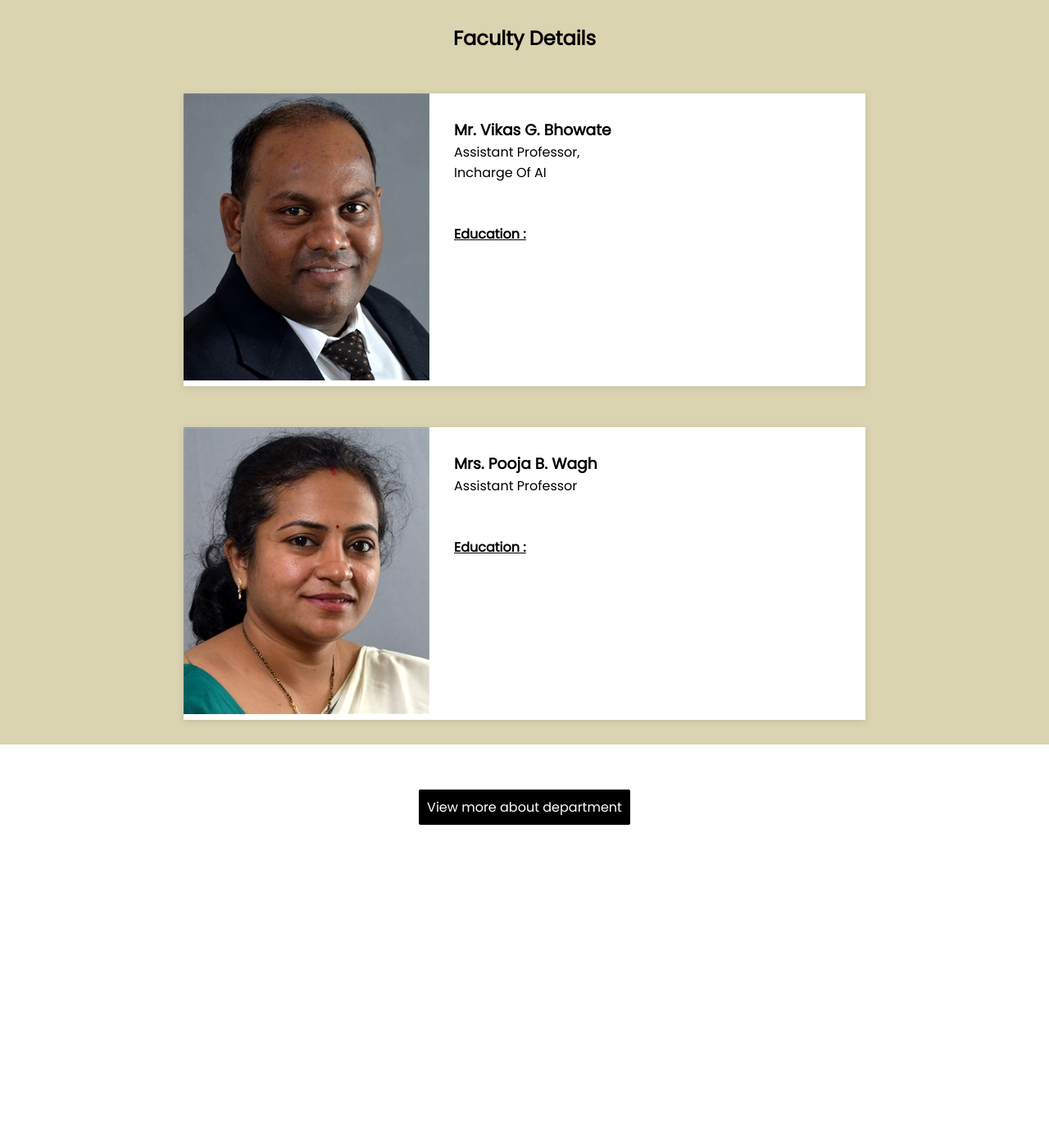
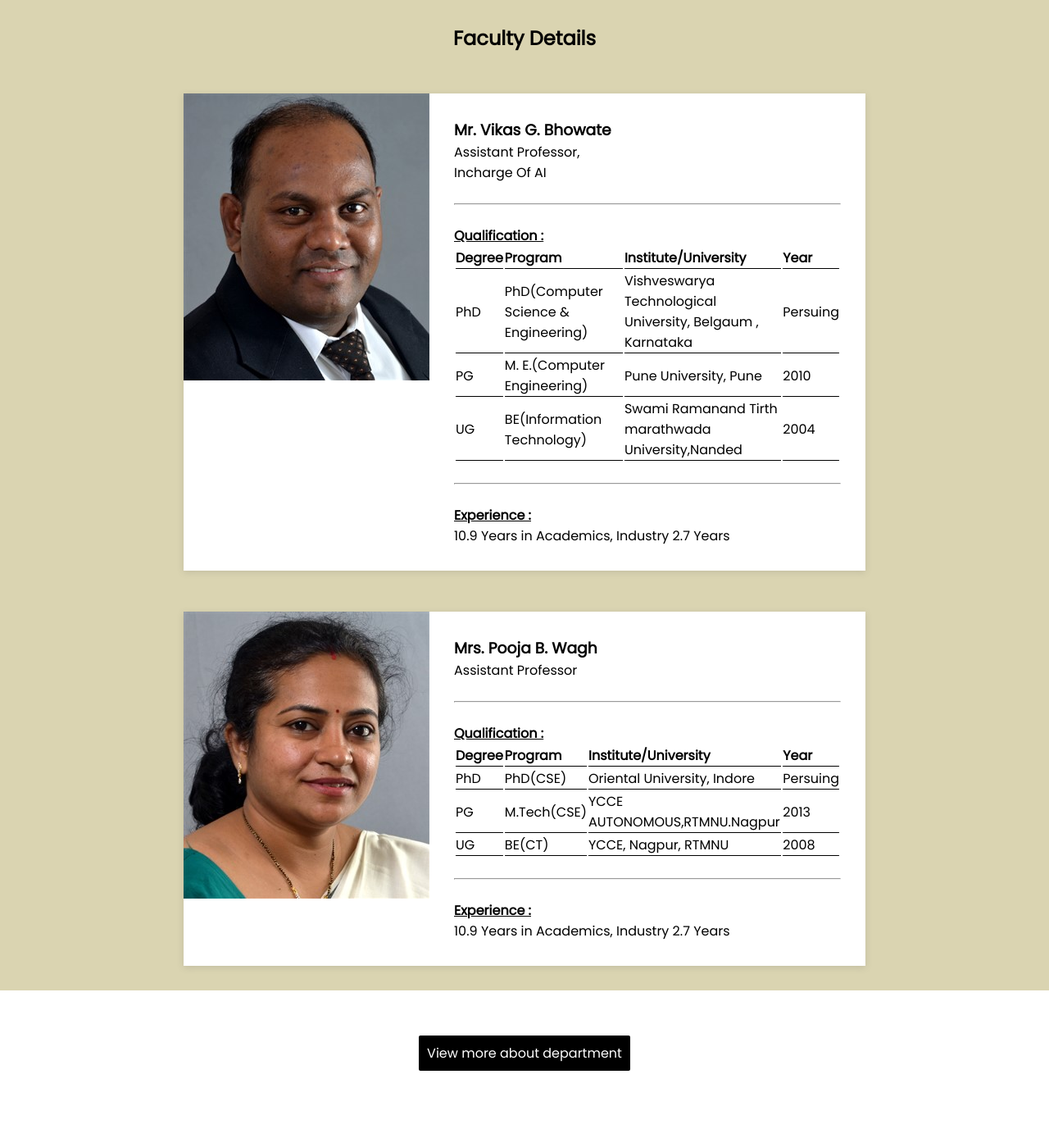
Before and after one commit to anveshdange/AIEvent, a Django app: page /about-ai/ in a window 1280 px wide. Shown: the part 1071-2459 px from the top of the page at 82% size. Run offline with Django 4.2, Linux system fonts and the light colour scheme.

Commit message:
update all

```diff
--- a/AIevent/AIverse/static/css/about_dept.css
+++ b/AIevent/AIverse/static/css/about_dept.css
@@ -229,6 +229,18 @@ body{
     text-decoration: none;
 }
 
+table{
+    width: 100%;
+}
+
+th{
+    text-align: left;
+}
+
+th, td {
+	border-bottom: 1px solid black;
+}
+
 @media screen and (max-width:1005px){
 
     .ourvision,.ourmission{
@@ -286,5 +298,9 @@ body{
         width: 25rem;
     }
 
+    .faculty{
+        overflow-x: hidden;
+    }
+
 
 }
--- a/AIevent/AIverse/static/css/payment.css
+++ b/AIevent/AIverse/static/css/payment.css
@@ -7,7 +7,6 @@
 }
 
 body{
-    height: 100vh;
     display: flex;
     justify-content: center;
     align-items: center;
--- a/AIevent/AIverse/templates/event/about_dept.html
+++ b/AIevent/AIverse/templates/event/about_dept.html
@@ -106,9 +106,44 @@
             <div class="discription">
                 <h3>Mr. Vikas G. Bhowate</h3>
                 <p>Assistant Professor,</p>
-                <p>Incharge Of AI</p><br><br>
+                <p>Incharge Of AI</p><br><hr><br>
 
-                <h4 style="text-decoration: underline;">Education :</h4>
+                <h4 style="text-decoration: underline;">Qualification :</h4>
+                <table>
+                    <tr>
+                        <th>Degree</th>
+                        <th>Program</th>
+                        <th>Institute/University</th>
+                        <th>Year</th>
+
+                    </tr>
+
+                    <tr>
+                        <td>PhD</td>
+                        <td>PhD(Computer Science & Engineering)</td>
+                        <td>Vishveswarya Technological University, Belgaum , Karnataka</td>
+                        <td>Persuing</td>
+
+                    </tr>
+
+                    <tr>
+                        <td>PG</td>
+                        <td>M. E.(Computer Engineering)</td>
+                        <td>Pune University, Pune</td>
+                        <td>2010</td>
+
+                    </tr>
+
+                    <tr>
+                        <td>UG</td>
+                        <td>BE(Information Technology)</td>
+                        <td>Swami Ramanand Tirth marathwada University,Nanded</td>
+                        <td>2004</td>
+
+                    </tr>
+                </table><br><hr><br>
+                <h4 style="text-decoration: underline;">Experience :</h4>
+                <p>10.9 Years in Academics, Industry 2.7 Years</p>
             </div>
 
 
@@ -121,8 +156,43 @@
 
             <div class="discription">
                 <h3>Mrs. Pooja B. Wagh</h3>
-                <p>Assistant Professor</p><br><br>
-                <h4 style="text-decoration: underline;">Education :</h4>
+                <p>Assistant Professor</p><br><hr><br>
+                <h4 style="text-decoration: underline;">Qualification :</h4>
+                <table>
+                    <tr>
+                        <th>Degree</th>
+                        <th>Program</th>
+                        <th>Institute/University</th>
+                        <th>Year</th>
+
+                    </tr>
+
+                    <tr>
+                        <td>PhD</td>
+                        <td>PhD(CSE)</td>
+                        <td>Oriental University, Indore</td>
+                        <td>Persuing</td>
+
+                    </tr>
+
+                    <tr>
+                        <td>PG</td>
+                        <td>M.Tech(CSE)</td>
+                        <td>YCCE AUTONOMOUS,RTMNU.Nagpur</td>
+                        <td>2013</td>
+
+                    </tr>
+
+                    <tr>
+                        <td>UG</td>
+                        <td>BE(CT)</td>
+                        <td>YCCE, Nagpur, RTMNU</td>
+                        <td>2008</td>
+
+                    </tr>
+                </table><br><hr><br>
+                <h4 style="text-decoration: underline;">Experience :</h4>
+                <p>10.9 Years in Academics, Industry 2.7 Years</p>
 
             </div>
 
--- a/AIevent/AIverse/templates/event/index.html
+++ b/AIevent/AIverse/templates/event/index.html
@@ -262,7 +262,7 @@
 
             <div class="sociallinks">
                 <h3 style="text-decoration: underline;">Social :</h3><br>
-                <a href="https://instagram.com/_ai_verse_1.0?igshid=MzRlODBiNWFlZA=="><i
+                <a href="https://instagram.com/_ai_verse_1.0?igshid=MzRlODBiNWFlZA==" target="_blank"><i
                         class="fa-brands fa-instagram fa-2xl"></i></a>
             </div>
         </div>
```
Also changed, not shown: AIevent/AIverse/static/Static_images/HOD_image.jpg (added), AIevent/db.sqlite3, AIevent/media/Event/images/HOD_image.jpg (added), AIevent/media/Event/images/HOD_image_ABwZ4Rj.jpg (added), AIevent/media/Event/images/HOD_image_IbxTR1U.jpg (added), AIevent/media/Event/images/HOD_image_Wc7LGFu.jpg (added), AIevent/media/Event/images/HOD_image_zJcPMKm.jpg (added).
